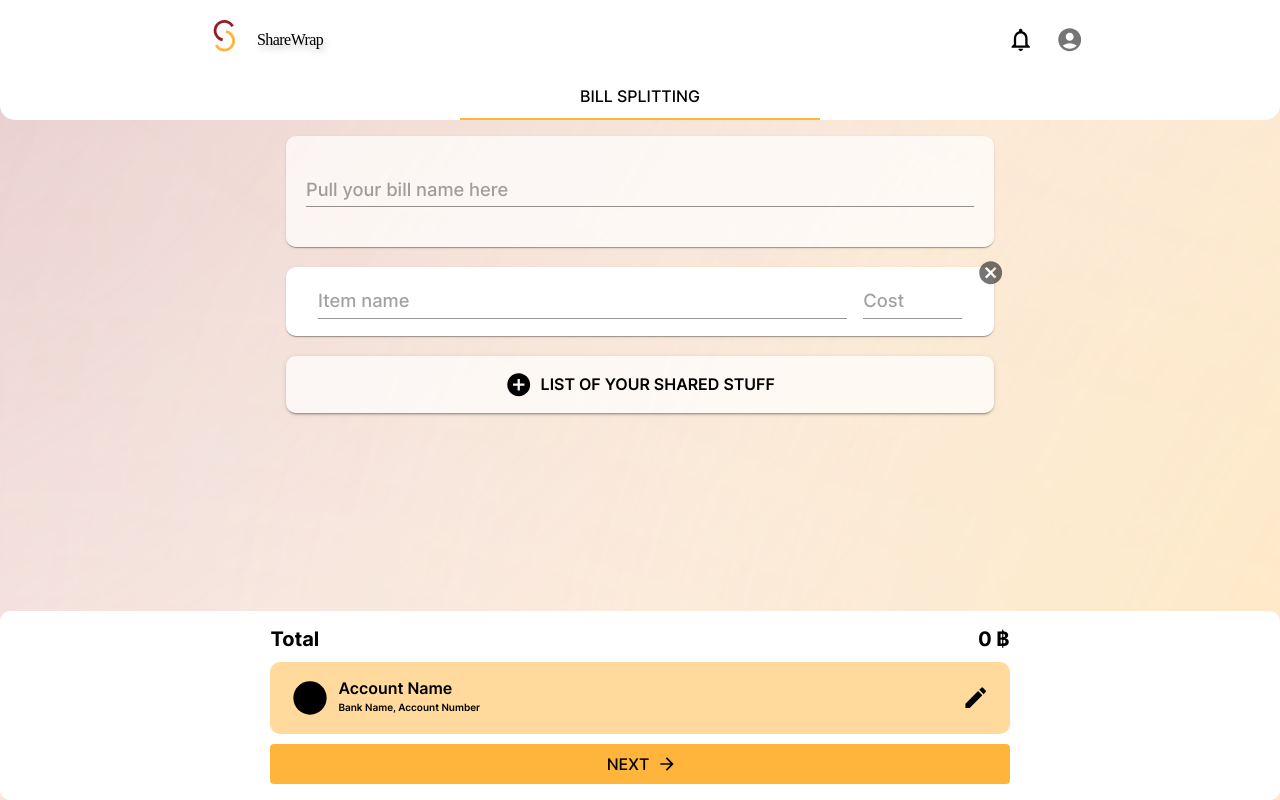
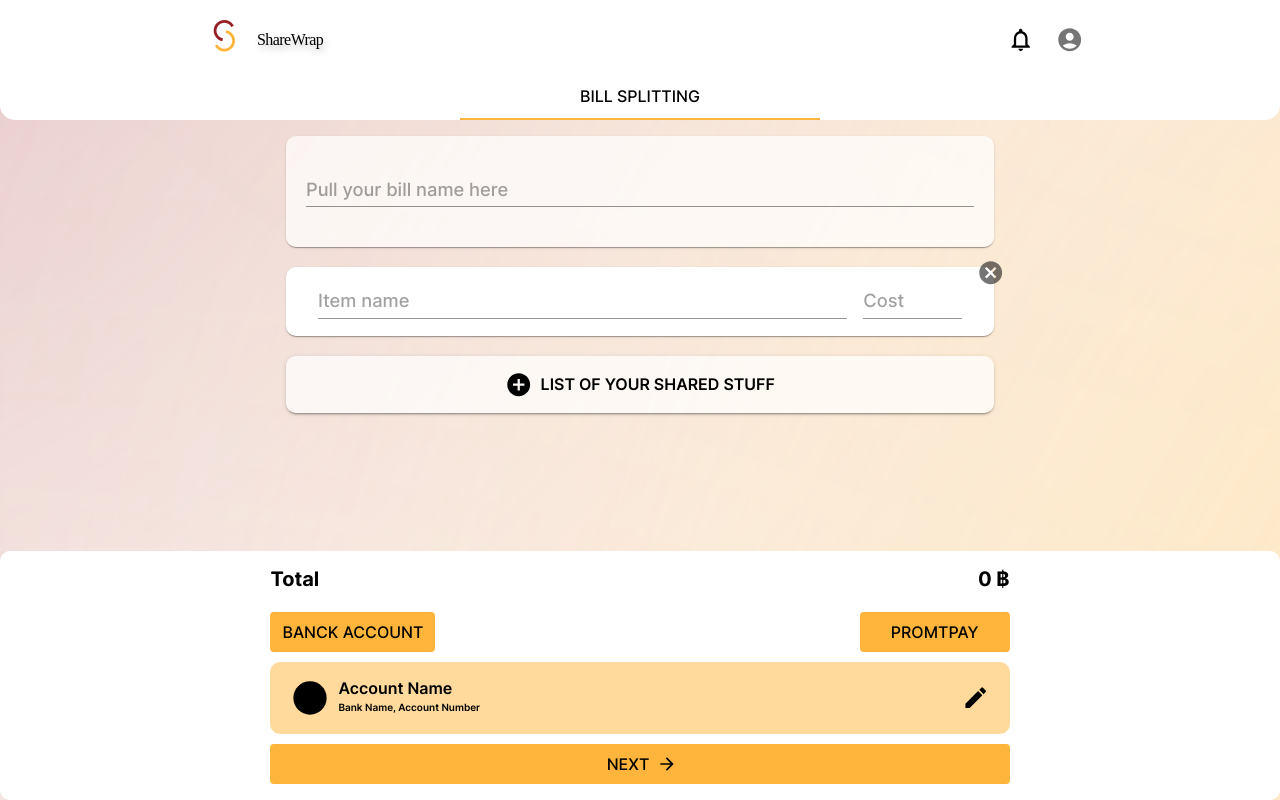
Before and after one commit to doungnapat27/ShareWrap, a React (Create React App) app in the folder frontend/: page /spliting-bill in a window 1280 px wide. Built offline with nearby package versions, Linux system fonts and the light colour scheme.

Commit message:
selected payment method

```diff
--- a/frontend/src/ui/modules/components/navbar.jsx
+++ b/frontend/src/ui/modules/components/navbar.jsx
@@ -2,7 +2,7 @@ import React from "react";
 import LogoHomepage from "../../assets/logoHomepage.svg"
 import NotificationsNoneIcon from "@mui/icons-material/NotificationsNone";
 import AccountCircle from "@mui/icons-material/AccountCircle";
-import useStyles  from './navbarStyle.jsx';
+import useStyles  from '../style/navbarStyle';
 import {AppBar,Box,Toolbar,IconButton,Typography,} from "@mui/material";
 import Avatar from '@mui/material/Avatar';
 import Menu from '@mui/material/Menu';
--- a/frontend/src/ui/pages/splitingBill/components/bottomBar.jsx
+++ b/frontend/src/ui/pages/splitingBill/components/bottomBar.jsx
@@ -1,4 +1,4 @@
-import React from "react";
+import React, { useState, useEffect } from "react";
 
 import CircleIcon from "@mui/icons-material/Circle";
 import CreateIcon from "@mui/icons-material/Create";
@@ -9,6 +9,19 @@ import useStyles from '../style/bottomBarStyle'
 import { Box, Typography, Button } from "@mui/material";
 
 function BottomBar({ itemList }) {
+  const [isBankAcc, setIsBankAcc] = useState(true);
+  const [isPromptPay, setIsPromptPay] = useState(false);
+
+  const handleChangeIsProptPay = () => {
+    setIsPromptPay(true);
+    setIsBankAcc(false);
+  };
+
+  const handleChangeBackAss = () => {
+    setIsBankAcc(true);
+    setIsPromptPay(false);
+  };
+
   const classes = useStyles()
   return (
     <Box className={classes.cover}>
@@ -18,6 +31,35 @@ function BottomBar({ itemList }) {
             <Typography variant="h4">Total</Typography>
             <Typography variant="h4">{itemList?.totalCost} ฿</Typography>
           </Box>
+          <Box
+            sx={{
+              display: 'flex',
+              marginTop: '20px',
+              justifyContent: 'space-between'
+            }}
+          >
+            <Button
+              onClick={handleChangeBackAss}
+              sx={{
+                backgroundColor: '#FFB53B',
+                minWidth: '165px',
+                color: 'black'
+              }}
+            >
+              Banck account
+            </Button>
+            <Button
+            onClick={handleChangeIsProptPay}
+              sx={{
+                backgroundColor: '#FFB53B',
+                minWidth: '150px',
+                color: 'black',
+              }}
+            >
+              PromtPay
+            </Button>
+          </Box>
+          {isBankAcc ? (
             <Box className={classes.boxAccount}>
                 <Box sx={{ display: "flex" }}>
                   <CircleIcon sx={{ fontSize: "40px" }} />
@@ -28,6 +70,18 @@ function BottomBar({ itemList }) {
                 </Box>
               <CreateIcon />
             </Box>
+          ): (
+            <Box className={classes.boxAccount}>
+                <Box sx={{ display: "flex" }}>
+                  <CircleIcon sx={{ fontSize: "40px" }} />
+                  <Box ml={1}>
+                    <Typography variant="h5">Account Name</Typography>
+                    <Typography variant="h6">Phone number</Typography>
+                  </Box>
+                </Box>
+              <CreateIcon />
+            </Box>
+          ) }
           <Button
             fullWidth
             className={classes.positionBotton}
--- a/frontend/src/ui/pages/splitingBill/components/splittingBillTab.jsx
+++ b/frontend/src/ui/pages/splitingBill/components/splittingBillTab.jsx
@@ -33,6 +33,9 @@ function SplitingBillTab() {
       }
     ]
   })
+
+  const [value, setValue] = useState(0);
+  const classes = useStyles()
 
   const handleAddItem = () => {
     const newItem = {
@@ -113,8 +116,6 @@ function SplitingBillTab() {
     })
   }
 
-  const [value, setValue] = useState(0);
-  const classes = useStyles()
   return (
     <Box className={classes.cover}>
       <Box className={classes.container}>
```
Also changed, not shown: frontend/src/ui/modules/style/navbarStyle.jsx (renamed from frontend/src/ui/modules/components/navbarStyle.jsx). Lines whose indentation alone changed are shown as unchanged.
